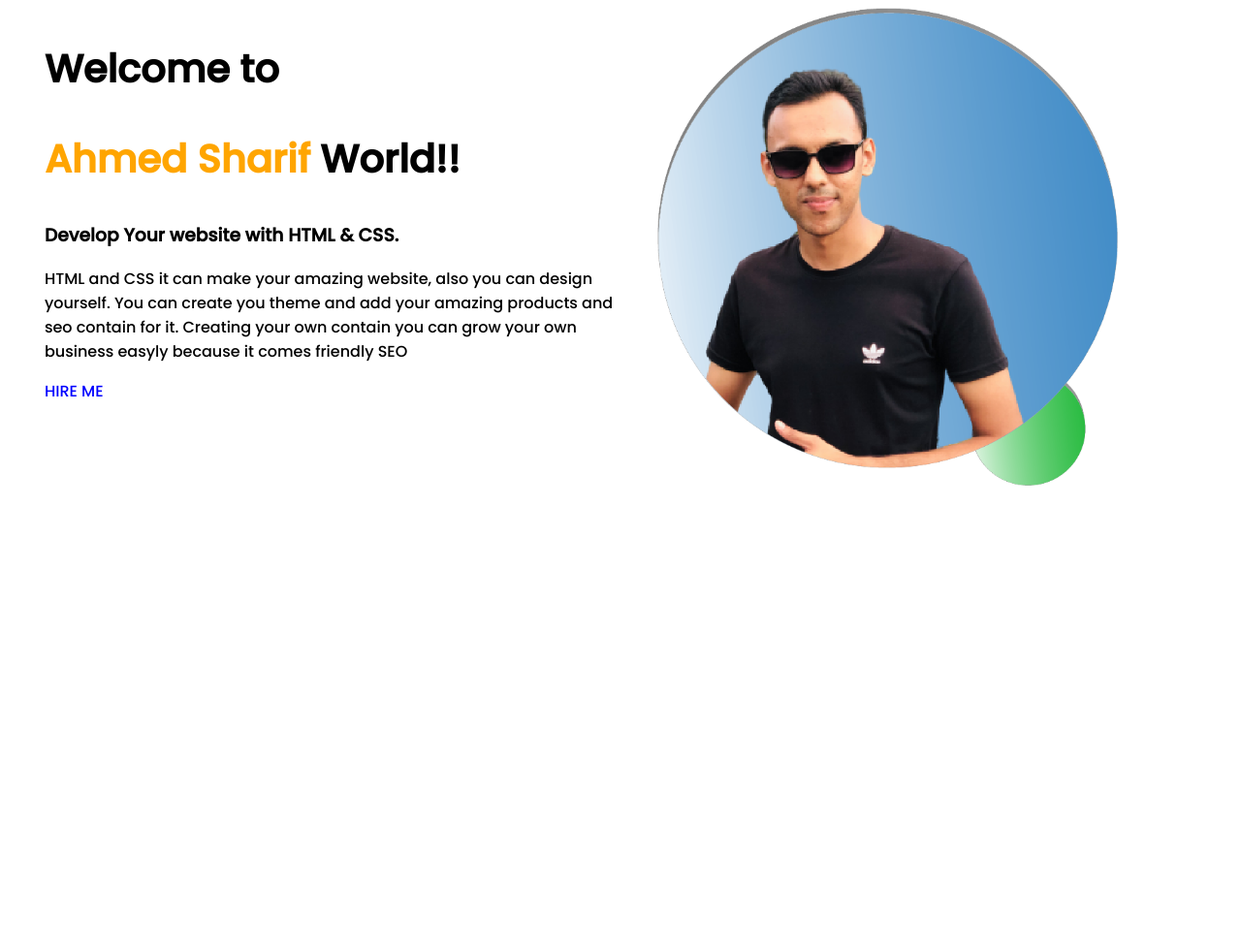
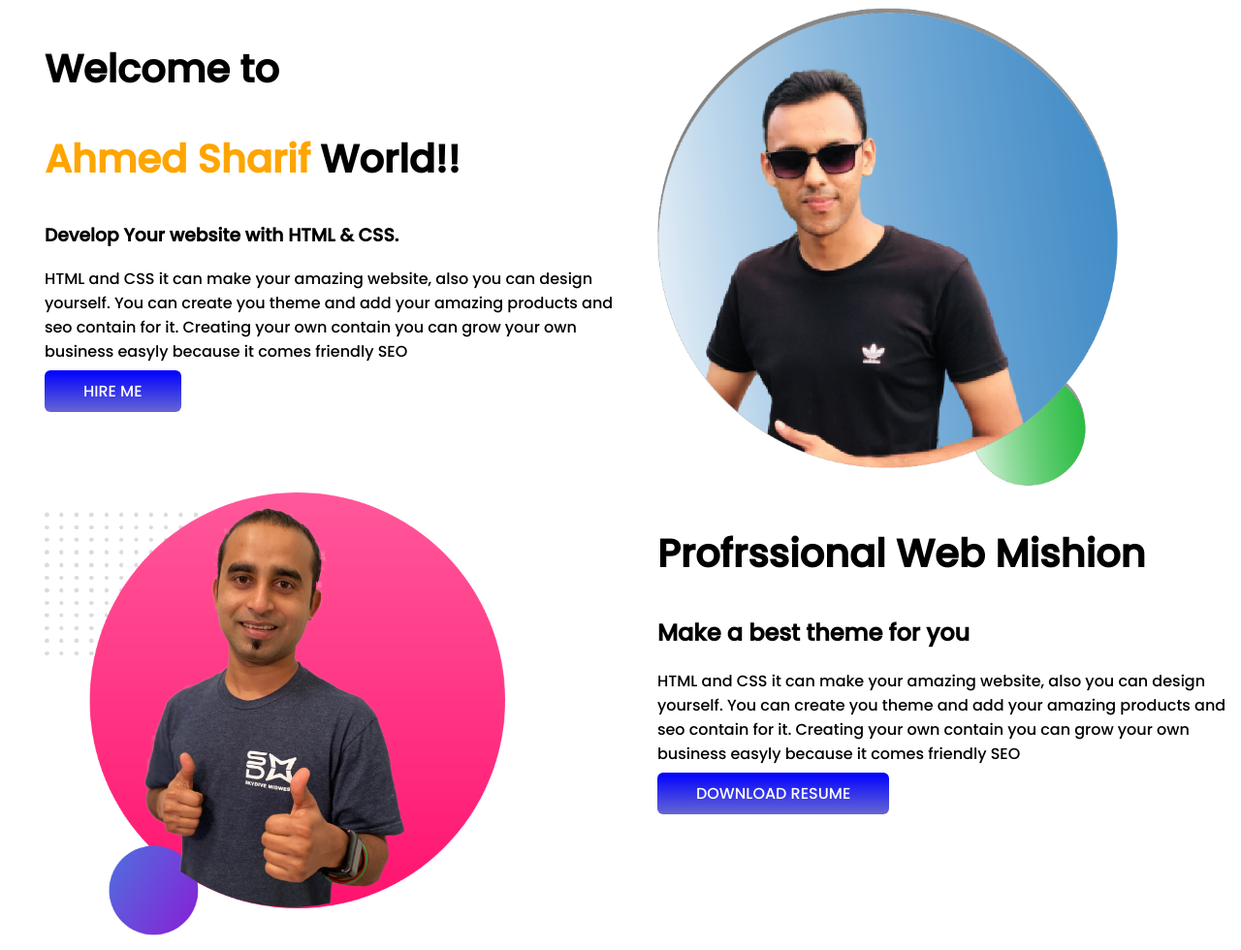
Before and after one commit to ahmedsharif312/portfolio, a plain HTML site: page index.html in a window 1280 px wide. Shown: the whole page at 97% size. Before the commit the page ends 800 px from the top, so only its background shows below. Drawn offline with Linux system fonts and the light colour scheme.

Commit message:
back part

```diff
--- a/index.html
+++ b/index.html
@@ -29,6 +29,22 @@
         <div class="half-width">
             <img src="Ahmed.png" alt="">
         </div>
+
+    </section>
+    <section class="professional-">
+        <div class="half-width">
+            <img src="images/jhankar2.png" alt="">
+        </div>
+        <div class="half-width">
+            <h1>Profrssional Web Mishion</h1>
+            <h2>Make a best theme for you</h2>
+            <p>HTML and CSS it can make your amazing website, also you can design yourself.
+                You can create you theme and add your amazing products and seo contain for it.
+                Creating your own contain you can grow your own business easyly because it comes friendly
+                SEO</p>
+            <a class="link-button" target="_blank" href="https://www.linkedin.com/in/ahmed-sharif-b58a96200/">DOWNLOAD
+                RESUME</a>
+        </div>
     </section>
 
 
--- a/style.css
+++ b/style.css
@@ -19,7 +19,9 @@ section{
 }
 .link-button{
     text-decoration: none;
-    background-image: linear-gradient(orange tomato);
-    color: blue;
+    background-image: linear-gradient(blue, rgb(102, 102, 211));
+    padding: 10px 40px;
+    border-radius: 6px;
+    color: white;
     font-size: 700;
 }
```
